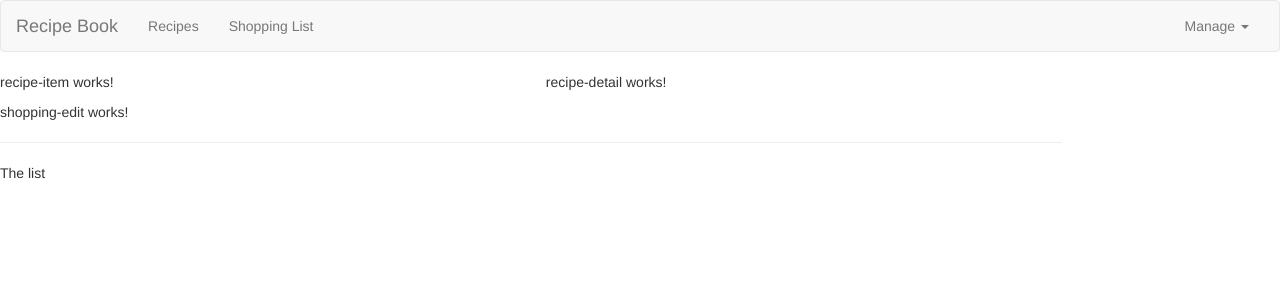
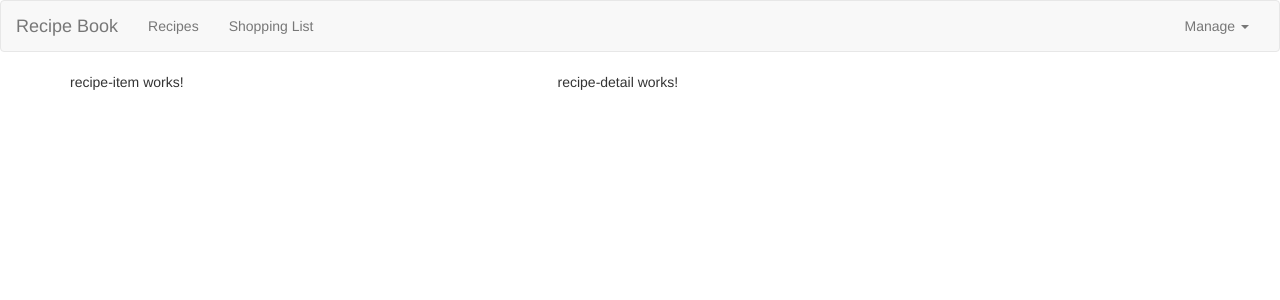
Before and after one commit to ChamanGurjar/Angular-Practice, an Angular app in the folder ReciepeAndShoppingAngularProject/: page / in a window 1280 px wide. Shown: the top 300 px of the page. Built offline with nearby package versions, Linux system fonts and the light colour scheme.

Commit message:
Recipe and Shopping list icons in header are now working.

```diff
--- a/ReciepeAndShoppingAngularProject/src/app/app.component.html
+++ b/ReciepeAndShoppingAngularProject/src/app/app.component.html
@@ -1,2 +1,10 @@
-<app-recipes></app-recipes>
-<app-shopping-list></app-shopping-list>
+<app-header (featureSelected)="onNavigate($event)"></app-header>
+
+<div class="container">
+    <div class="row">
+        <div class="col-md-12">
+            <app-recipes *ngIf="featureSelected === 'recipe'"></app-recipes>
+            <app-shopping-list *ngIf="featureSelected !== 'recipe'"></app-shopping-list>
+        </div>
+    </div>
+</div>
--- a/ReciepeAndShoppingAngularProject/src/app/app.component.ts
+++ b/ReciepeAndShoppingAngularProject/src/app/app.component.ts
@@ -7,4 +7,10 @@
 })
 export class AppComponent {
   title = 'ReciepeAndShoppingAngularProject';
+  featureSelected = 'recipe'
+
+
+  onNavigate(feature: string) {
+    this.featureSelected = feature
+  }
 }
--- a/ReciepeAndShoppingAngularProject/src/app/header/header.component.html
+++ b/ReciepeAndShoppingAngularProject/src/app/header/header.component.html
@@ -7,16 +7,16 @@
 
         <div class="collapse navbar-collapse">
             <ul class="nav navbar-nav">
-                <li><a href="#">Recipes</a></li>
-                <li><a href="#">Shopping List</a></li>
+                <li><a href="#" (click)="onSelect('recipe')">Recipes</a></li>
+                <li><a href="#" (click)="onSelect('shopping-list')">Shopping List</a></li>
             </ul>
 
             <ul class="nav navbar-nav navbar-right">
                 <li class="dropdown">
                     <a href="#" class="dropdown-toogle" role="button">Manage <span class="caret"></span></a>
                     <ul class="dropdown-menu">
-                        <li><a href="#">Recipes</a></li>
-                        <li><a href="#">Shopping List</a></li>
+                        <li><a href="#">Save Data</a></li>
+                        <li><a href="#">Fetch Data</a></li>
                     </ul>
                 </li>
             </ul>
--- a/ReciepeAndShoppingAngularProject/src/app/header/header.component.ts
+++ b/ReciepeAndShoppingAngularProject/src/app/header/header.component.ts
@@ -1,4 +1,4 @@
-import { Component, OnInit } from '@angular/core';
+import { Component, OnInit, EventEmitter, Output } from '@angular/core';
 
 @Component({
   selector: 'app-header',
@@ -7,9 +7,15 @@
 })
 export class HeaderComponent implements OnInit {
 
+  @Output() featureSelected = new EventEmitter<string>()
+
   constructor() { }
 
   ngOnInit(): void {
   }
 
+
+  onSelect(feature: string) {
+    this.featureSelected.emit(feature)
+  }
 }
--- a/ReciepeAndShoppingAngularProject/src/app/recipes/recipes.component.html
+++ b/ReciepeAndShoppingAngularProject/src/app/recipes/recipes.component.html
@@ -1,4 +1,3 @@
-<app-header></app-header>
 <div class="row">
 
     <div class="col-md-5">
```
